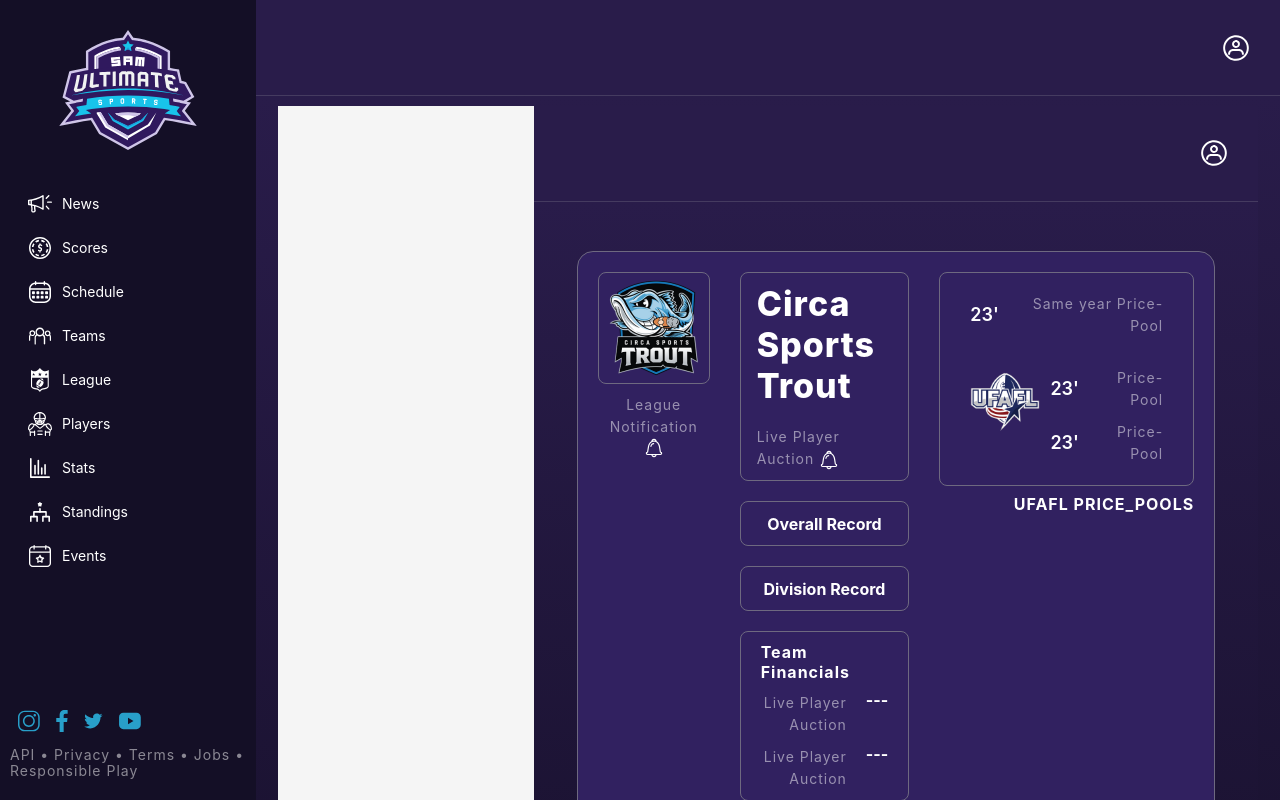
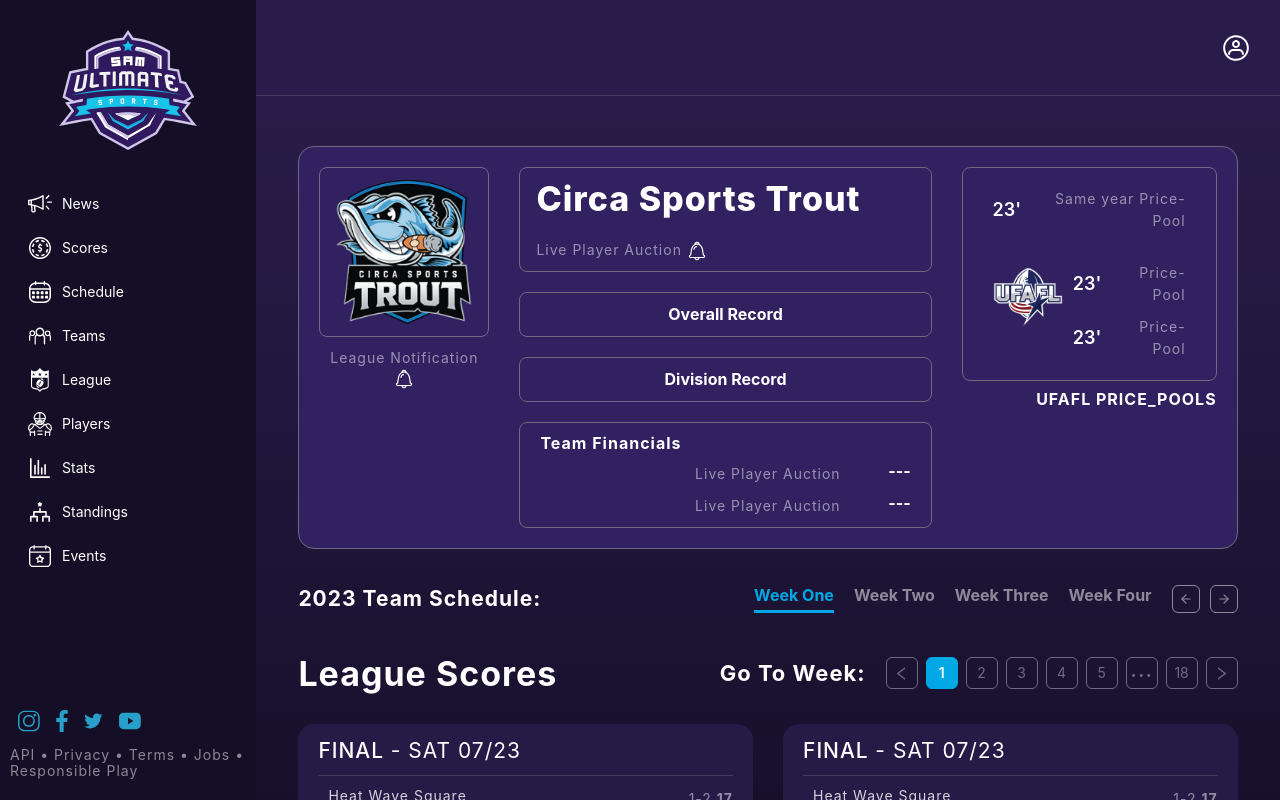
Before and after one commit to samsports24/sm-website, a React (Create React App) app: page /leagueScore in a window 1280 px wide. Shown: the top 800 px of the page. Built offline with nearby package versions, Linux system fonts and the light colour scheme; sample sign-in values are in the browser's storage.

Commit message:
removed layout from two screens

```diff
--- a/src/pages/LeagueScore.jsx
+++ b/src/pages/LeagueScore.jsx
@@ -1,8 +1,4 @@
 import { useState } from 'react'
-
-// Layout
-import Layout from '../layout/Layout'
-
 // Third
 import { Button, Col, Image, Row, Pagination } from 'antd'
 
@@ -73,7 +69,7 @@
     },
   ]
   return (
-    <Layout>
+
       <div className='league_container'>
         {/* HEADER */}
         <header>
@@ -200,7 +196,6 @@
           </Row>
         </section>
       </div>
-    </Layout>
   )
 }
 
--- a/src/pages/PlayerDetails.js
+++ b/src/pages/PlayerDetails.js
@@ -1,4 +1,4 @@
-import Layout from '../layout/Layout'
+
 import { Row, Col, Table } from 'antd'
 import PlayerImage from '../assets/player-img-3.png'
 const PlayerDetails = () => {
@@ -101,7 +101,7 @@
     },
   ]
   return (
-    <Layout>
+    <>
       <div className='player-profile'>
         <Row>
           <Col xs={24} md={6} lg={8}>
@@ -200,10 +200,7 @@
       <div className='player-data'>
         <Table dataSource={dataSource} columns={columns} bordered={false} pagination={false} />;
       </div>
-      {/* <div className='bottom-div'>
-                <p>© Sam Sports, Inc. All rights reserved.</p>
-            </div> */}
-    </Layout>
+    </>
   )
 }
 
```
